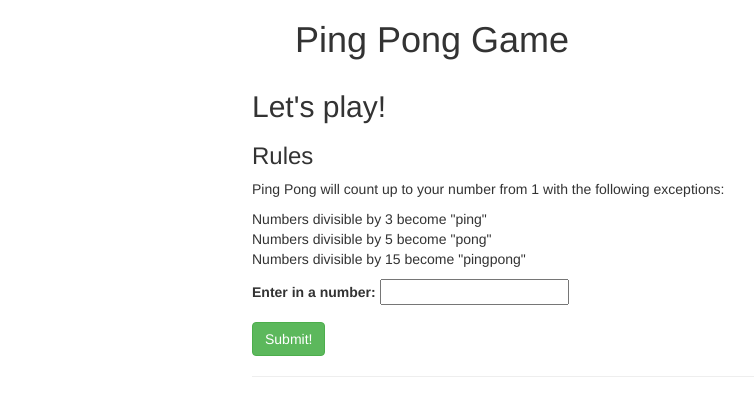
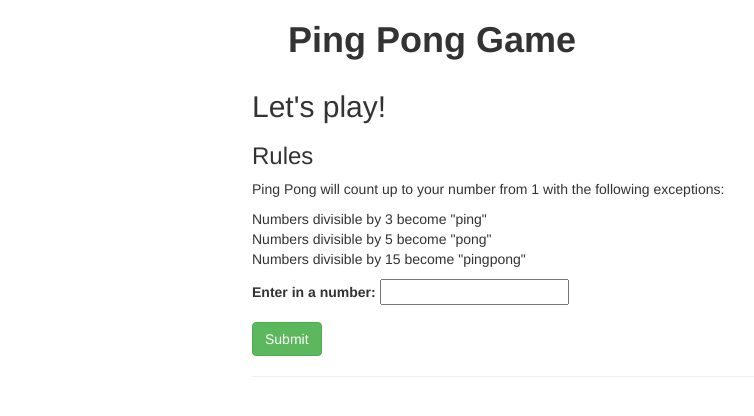
Before and after one commit to ohinton/ping-pong-project, a plain HTML site: page index.html in a window 1280 px wide. Shown: the full height of the page, 208-962 px from the left. Drawn offline with Linux system fonts and the light colour scheme.

Commit message:
add notes section to readme, add css styles

```diff
--- a/css/styles.css
+++ b/css/styles.css
@@ -1,5 +1,6 @@
 h1 {
   text-align: center;
+  font-weight: bolder;
 }
 
 img {
--- a/index.html
+++ b/index.html
@@ -34,7 +34,7 @@
                 <label for="number">Enter in a number:</label>
                 <input required id="number" type="number" min=1>
               </div>
-              <button type="submit" class="btn btn-success">Submit!</button>
+              <button type="submit" class="btn btn-success">Submit</button>
             </form>
             <hr>
             <br>
```
Also changed, not shown: 1 other file.
